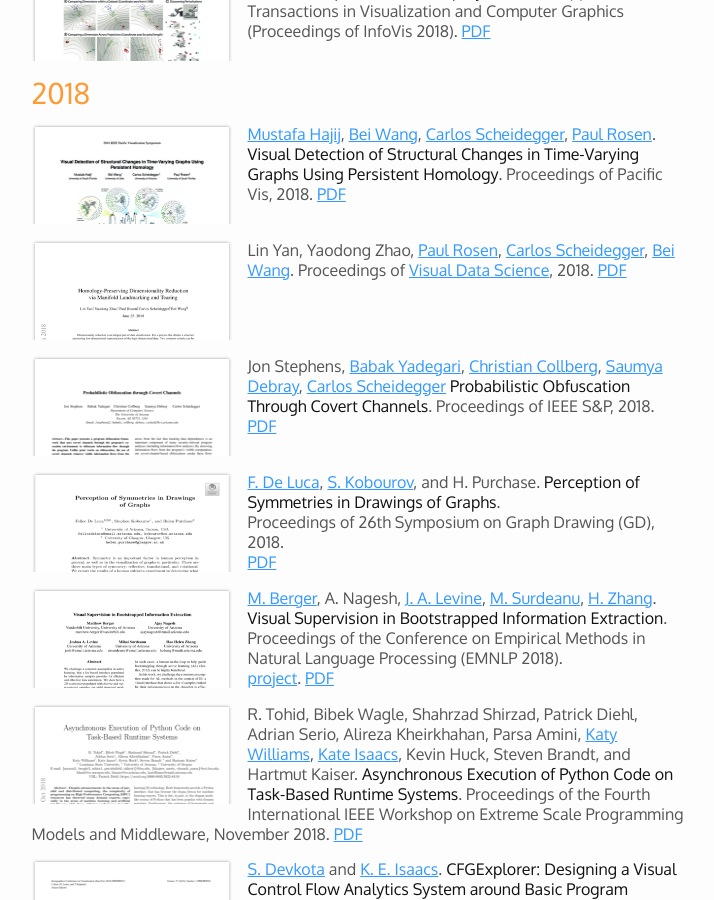
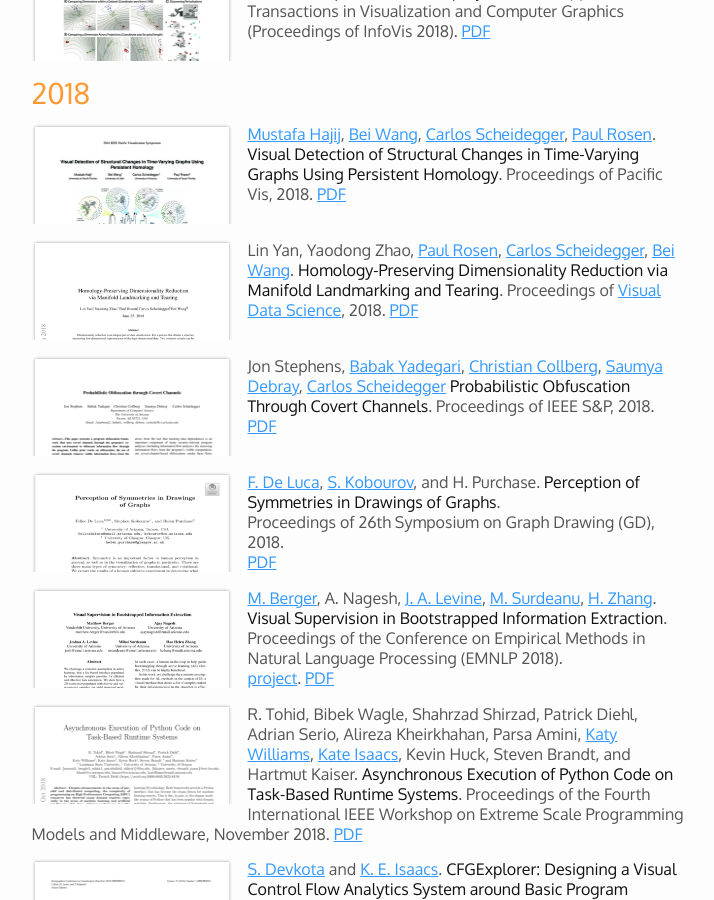
Before and after one commit to hdc-arizona/hdc-arizona.github.io, a Jekyll site: the page built from publications.md, in a window 1280 px wide and 900 px high, scrolled down 2108 px. Shown: the whole window, without its empty margins (136-850 px from the left). Built offline with Jekyll 4.4.1, drawn with Linux system fonts in a browser that asks for light colours.

Commit message:
once more, with feeling.

```diff
--- a/publications.md
+++ b/publications.md
@@ -163,7 +163,7 @@
 <div class="pubdiv"></div>
 
 [<img class="pubthumb" src="papers/thumbs/vds_2018_homologymds.png">](papers/vds_2018_homologymds.pdf)
-Lin Yan, Yaodong Zhao, [Paul Rosen](https://www.cspaul.com), [Carlos Scheidegger](/), [Bei Wang](https://www.sci.utah.edu/~cscheid/). Proceedings of [Visual Data Science](http://www.visualdatascience.org/2018/program/), 2018. [PDF](papers/vds_2018_homologymds.pdf)
+Lin Yan, Yaodong Zhao, [Paul Rosen](https://www.cspaul.com), [Carlos Scheidegger](/), [Bei Wang](https://www.sci.utah.edu/~cscheid/). **Homology-Preserving Dimensionality Reduction via Manifold Landmarking and Tearing**. Proceedings of [Visual Data Science](http://www.visualdatascience.org/2018/program/), 2018. [PDF](papers/vds_2018_homologymds.pdf)
 
 <div class="pubdiv"></div>
 
```
